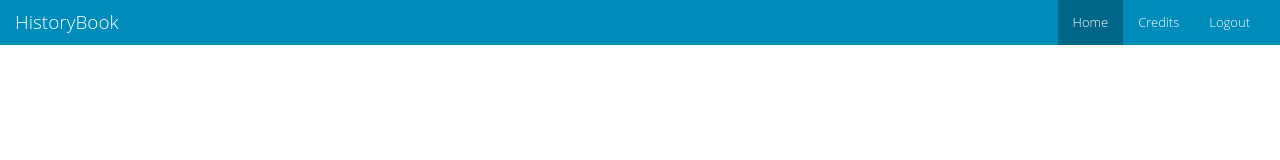
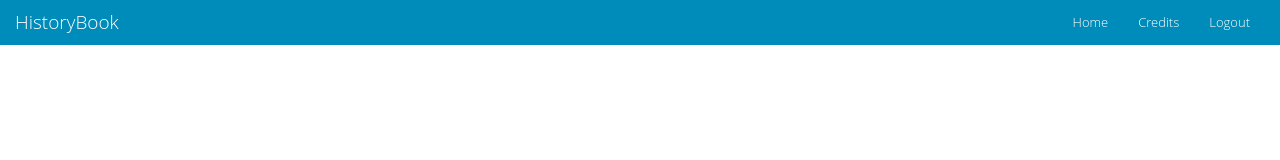
Before and after one commit to OscarVF/OscarVF.github.io, a plain HTML site: page index.html in a window 1280 px wide. Drawn offline with Linux system fonts and the light colour scheme.

Commit message:
Update index.html

```diff
--- a/index.html
+++ b/index.html
@@ -33,7 +33,7 @@
   </div>
   <div class="navbar-collapse collapse navbar-inverse-collapse">
     <ul class="nav navbar-nav pull-right">
-      <li class="active"><a href="#">Home</a></li>
+      <li><a href="#">Home</a></li>
       <li><a href="#">Credits</a></li>
       <li><a href="#">Logout</a></li>
     </ul>
```
